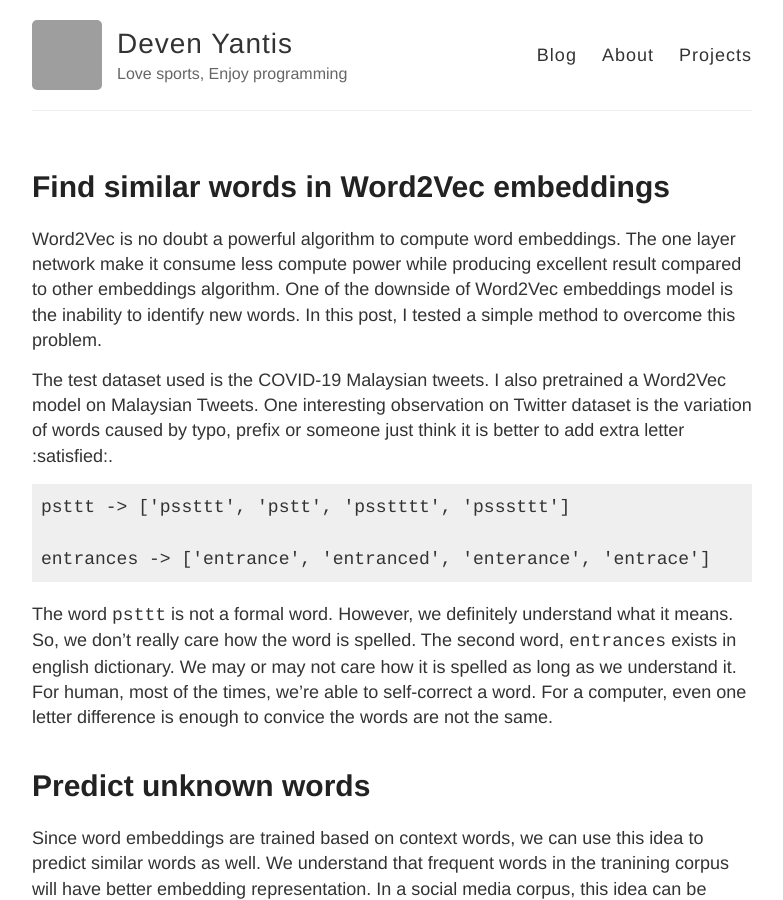
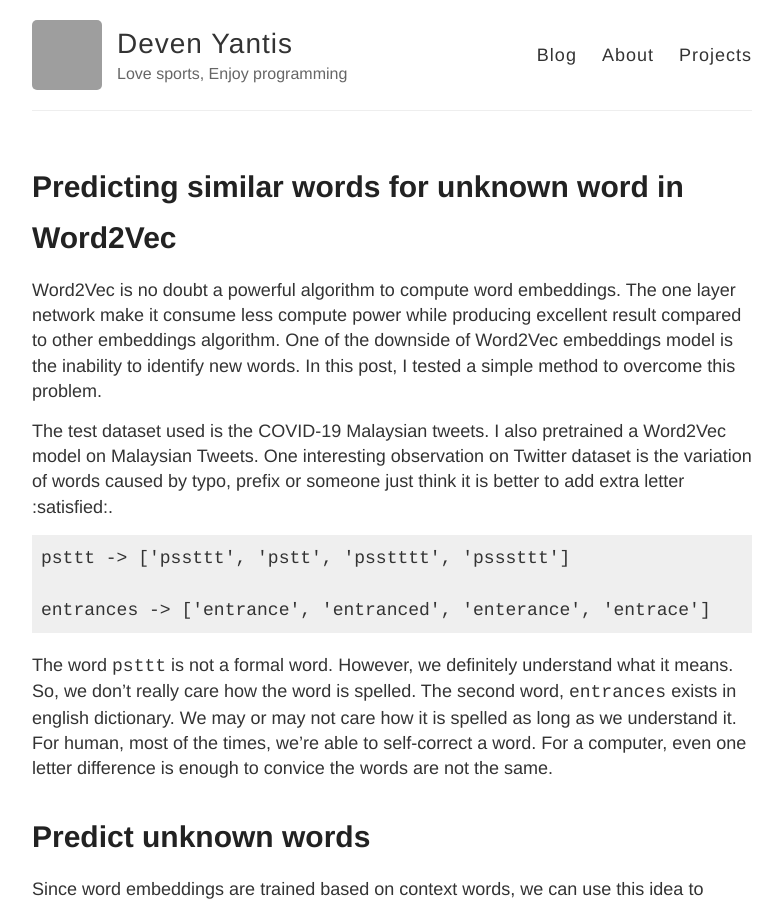
Before and after one commit to devennn/devennn.github.io, a Jekyll site: the page built from _posts/2020-05-10-predicting-unknown-words-word2vec.md, in a window 1280 px wide and 900 px high. Shown: the whole window, without its empty margins (248-1031 px from the left). Built offline with Jekyll 4.4.1, drawn with Linux system fonts in a browser that asks for light colours; grey boxes are pictures that could not be loaded.

Commit message:
Update 2020-05-10-predicting-unknown-words-word2vec.md

```diff
--- a/_posts/2020-05-10-predicting-unknown-words-word2vec.md
+++ b/_posts/2020-05-10-predicting-unknown-words-word2vec.md
@@ -1,6 +1,6 @@
 ---
 layout: post
-title: Find similar words in Word2Vec embeddings
+title: Predicting similar words for unknown word in Word2Vec
 ---
 
 Word2Vec is no doubt a powerful algorithm to compute word embeddings. The one layer network make it consume less compute power while producing excellent result compared to other embeddings algorithm. One of the downside of Word2Vec embeddings model is the inability to identify new words. In this post, I tested a simple method to overcome this problem.
```
